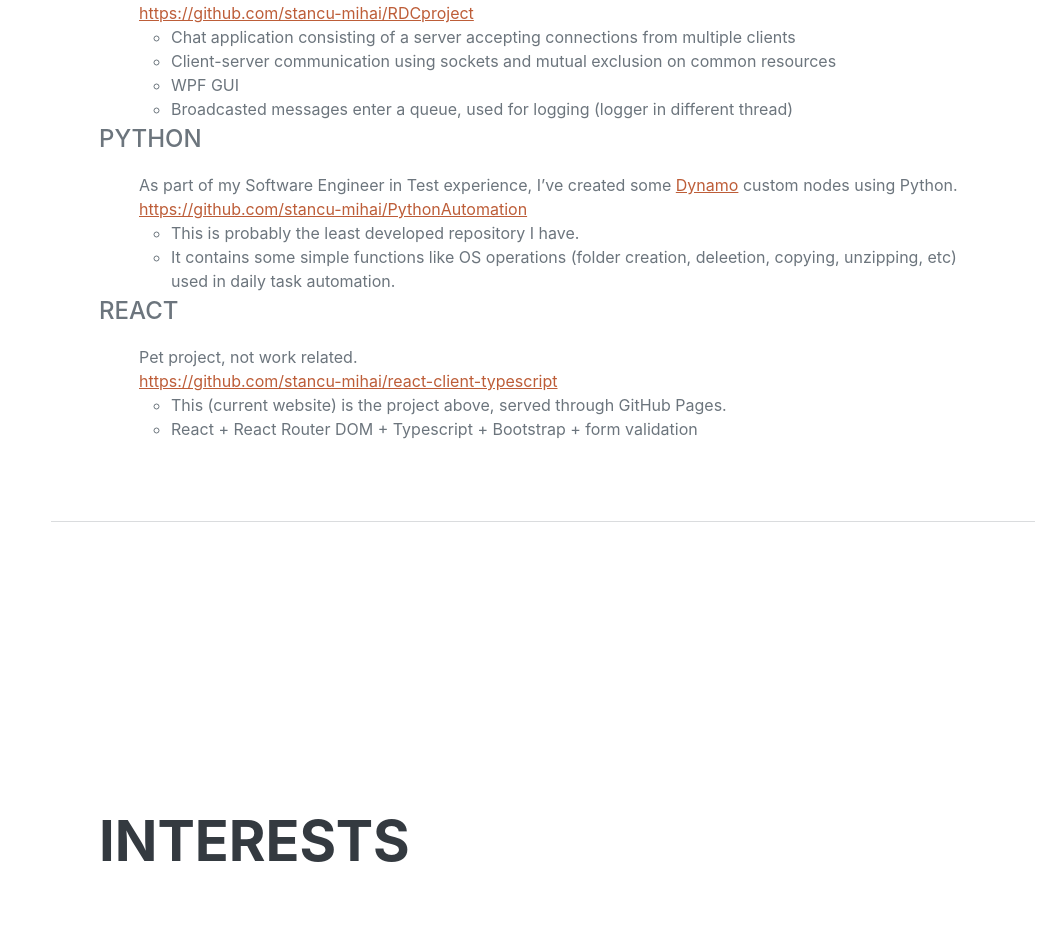
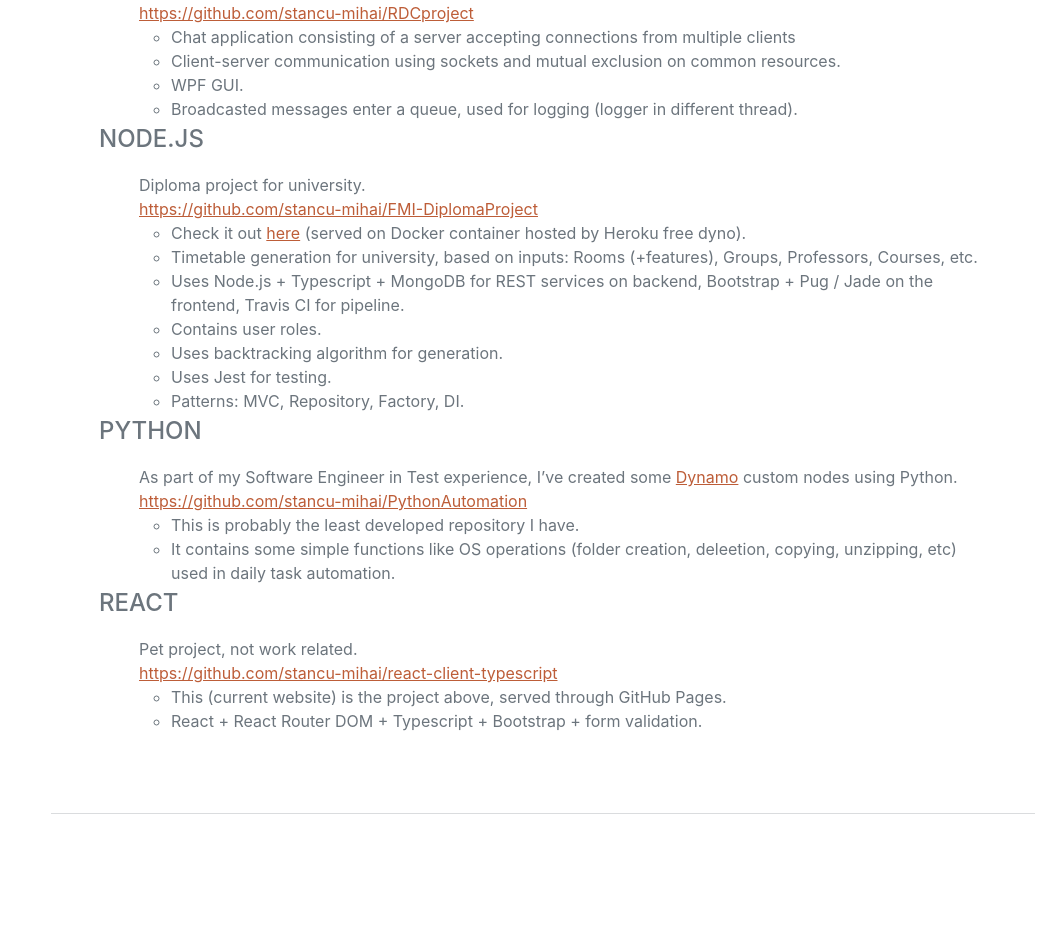
Before and after one commit to stancu-mihai/react-client-typescript-old, a React (Create React App) app: page / in a window 1280 px wide. Shown: the part 3986-4913 px from the top of the page, without its empty margins (233-1280 px from the left). Built offline with nearby package versions, Linux system fonts and the light colour scheme; a web font is replaced by a local one.

Commit message:
Adds Node.js

```diff
--- a/src/components/Landing/Landing.tsx
+++ b/src/components/Landing/Landing.tsx
@@ -114,21 +114,37 @@
                             <li>
                                 <a href="https://github.com/stancu-mihai/serverless-dotnet-api">https://github.com/stancu-mihai/serverless-dotnet-api</a>
                                 <ul>
-                                    <li>Check it out <a href ="/home">here</a> (served on AWS Lambda)</li>
-                                    <li>.NET REST API</li>
-                                    <li>Uses DynamoDB (locally via Docker container) and The serverless framework</li>
-                                    <li>Generates Swagger documentation automatically</li>
+                                    <li>Check it out <a href ="/home">here</a> (served on AWS Lambda).</li>
+                                    <li>.NET REST API.</li>
+                                    <li>Uses DynamoDB (locally via Docker container) and The serverless framework.</li>
+                                    <li>Generates Swagger documentation automatically.</li>
                                     <li>Contains unit tests (xUnit) that mock the db using Moq. Measures test coverage.</li>
-                                    <li>Implements JWT authentification, contains user roles</li>
+                                    <li>Implements JWT authentification, contains user roles.</li>
                                 </ul>
                             </li>
                             <li>
                                 <a href="https://github.com/stancu-mihai/RDCproject">https://github.com/stancu-mihai/RDCproject</a>
                                 <ul>
                                     <li>Chat application consisting of a server accepting connections from multiple clients</li>
-                                    <li>Client-server communication using sockets and mutual exclusion on common resources</li>
-                                    <li>WPF GUI</li>
-                                    <li>Broadcasted messages enter a queue, used for logging (logger in different thread)</li>
+                                    <li>Client-server communication using sockets and mutual exclusion on common resources.</li>
+                                    <li>WPF GUI.</li>
+                                    <li>Broadcasted messages enter a queue, used for logging (logger in different thread).</li>
+                                </ul>
+                            </li>
+                        </ul>
+                        <div className="subheading mb-3">Node.js</div>
+                        <ul className="fa-ul mb-0">
+                            <li> Diploma project for university. </li>
+                            <li>
+                                <a href="https://github.com/stancu-mihai/FMI-DiplomaProject">https://github.com/stancu-mihai/FMI-DiplomaProject</a>
+                                <ul>
+                                    <li>Check it out <a href ="https://stancu-mihai.herokuapp.com">here</a> (served on Docker container hosted by Heroku free dyno).</li>
+                                    <li>Timetable generation for university, based on inputs: Rooms (+features), Groups, Professors, Courses, etc.</li>
+                                    <li>Uses Node.js + Typescript + MongoDB for REST services on backend, Bootstrap + Pug / Jade on the frontend, Travis CI for pipeline.</li>
+                                    <li>Contains user roles. </li>
+                                    <li>Uses backtracking algorithm for generation. </li>
+                                    <li>Uses Jest for testing. </li>
+                                    <li>Patterns: MVC, Repository, Factory, DI.</li>
                                 </ul>
                             </li>
                         </ul>
@@ -150,7 +166,7 @@
                                 <a href="https://github.com/stancu-mihai/react-client-typescript ">https://github.com/stancu-mihai/react-client-typescript </a>
                                 <ul>
                                     <li>This (current website) is the project above, served through GitHub Pages.</li>
-                                    <li>React + React Router DOM + Typescript + Bootstrap + form validation</li>
+                                    <li>React + React Router DOM + Typescript + Bootstrap + form validation.</li>
                                 </ul>
                             </li>
                         </ul>
```
